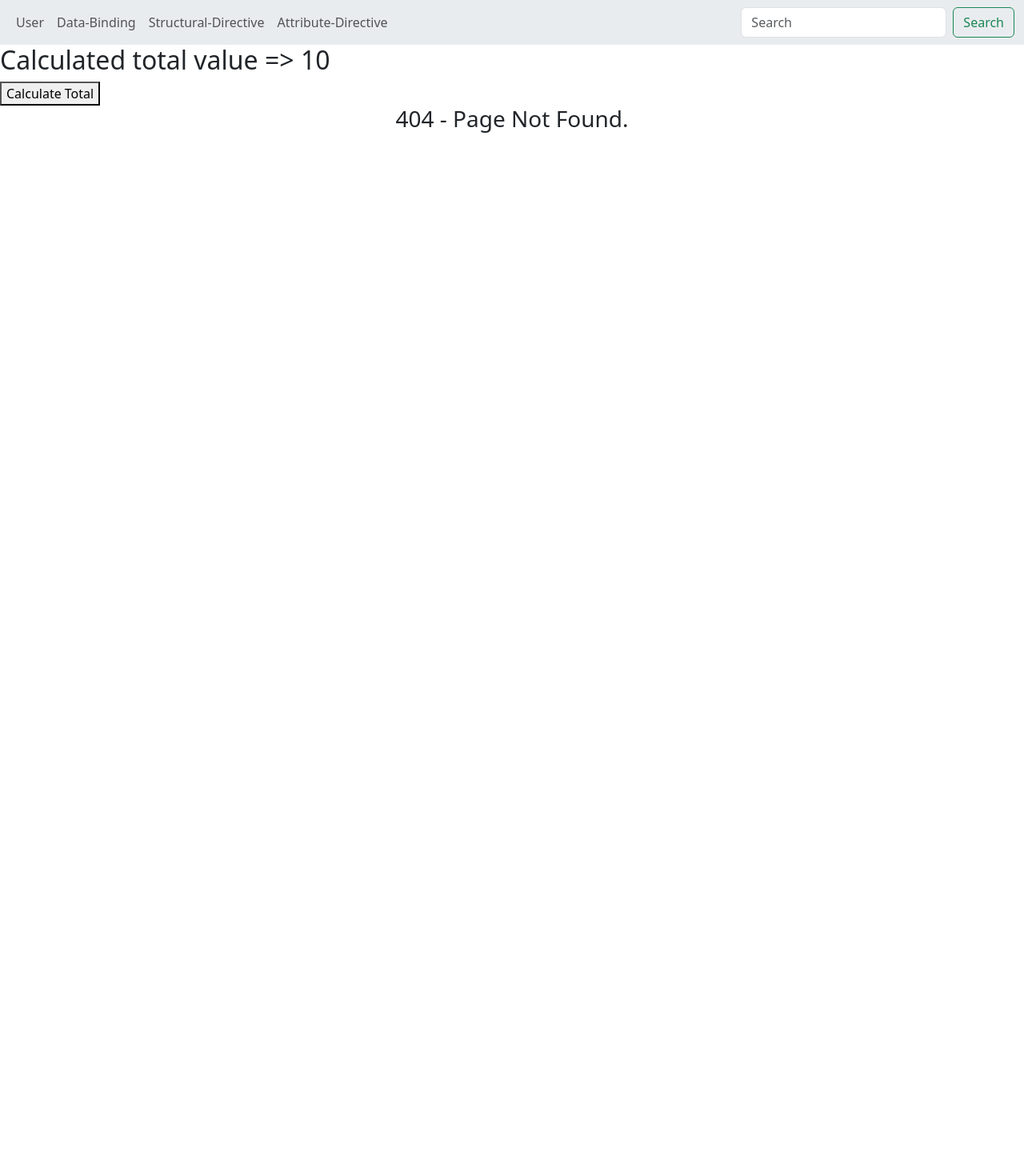
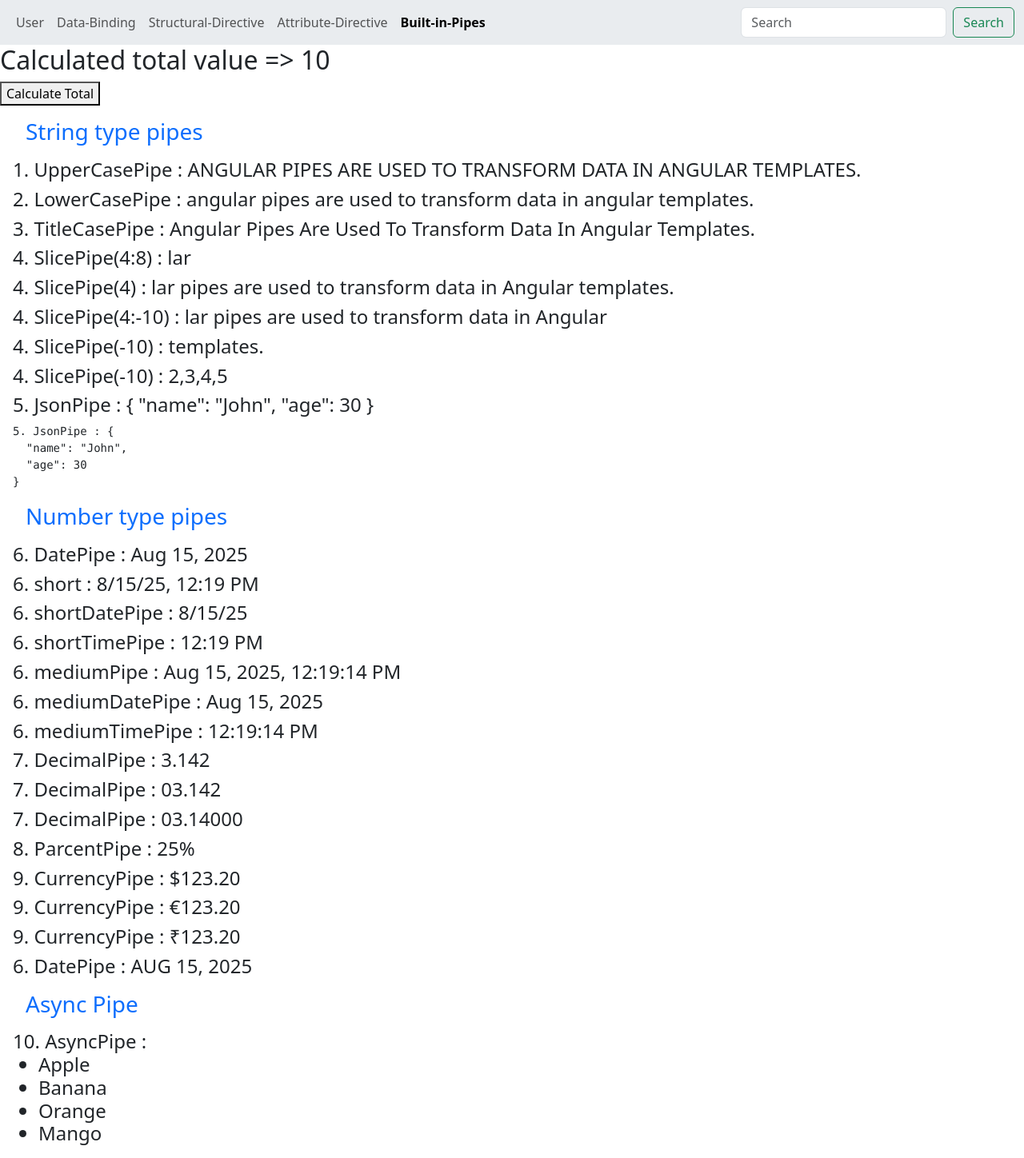
Before and after one commit to Chabsy123/angular-v19-tutorial-02, an Angular app: page /built-in-pipes in a window 1280 px wide. Before the commit this address had no page. Shown: the whole page at 80% size. Before the commit the page ends 800 px from the top, so only its background shows below. Built offline with nearby package versions, Linux system fonts and the light colour scheme.

Commit message:
Add Built-in Pipes

```diff
--- a/src/app/app.component.html
+++ b/src/app/app.component.html
@@ -8,12 +8,15 @@
       - data-bs-target: Points to the collapsible content
       - aria-* attributes: Accessibility improvements
     -->
-    <button class="navbar-toggler" type="button"
+    <button
+      class="navbar-toggler"
+      type="button"
       data-bs-toggle="collapse"
       data-bs-target="#navbarSupportedContent"
       aria-controls="navbarSupportedContent"
       aria-expanded="false"
-            aria-label="Toggle navigation">
+      aria-label="Toggle navigation"
+    >
       <!-- Default Bootstrap toggler icon -->
       <span class="navbar-toggler-icon"></span>
     </button>
@@ -22,19 +25,25 @@
     <div class="collapse navbar-collapse" id="navbarSupportedContent">
       <!-- Main navigation links (left-aligned) -->
       <ul class="navbar-nav me-auto mb-2 mb-lg-0">
-
         <!--
           Navigation item with Angular routerLink
           - routerLinkActive: Adds 'active' class when route matches
           - routerLink: Simple static route path
         -->
         <li class="nav-item">
-          <a class="nav-link" routerLinkActive="active" routerLink="/user">User</a>
+          <a class="nav-link" routerLinkActive="active" routerLink="/user"
+            >User</a
+          >
         </li>
 
         <!-- Another navigation item with static route -->
         <li class="nav-item">
-          <a class="nav-link" routerLinkActive="active" routerLink="/data-binding">Data-Binding</a>
+          <a
+            class="nav-link"
+            routerLinkActive="active"
+            routerLink="/data-binding"
+            >Data-Binding</a
+          >
         </li>
 
         <!--
@@ -42,8 +51,12 @@
           - [routerLink]: Alternate syntax that accepts string route
         -->
         <li class="nav-item">
-          <a class="nav-link" routerLinkActive="active"
-          [routerLink]="'structural-directive'">Structural-Directive</a>
+          <a
+            class="nav-link"
+            routerLinkActive="active"
+            [routerLink]="'structural-directive'"
+            >Structural-Directive</a
+          >
         </li>
 
         <!--
@@ -52,17 +65,33 @@
           - This example passes multiple route segments/parameters
         -->
         <li class="nav-item">
-          <a class="nav-link" routerLinkActive="active" [routerLink]="['attribute-directives', 2, 'abc']">Attribute-Directive</a>
+          <a
+            class="nav-link"
+            routerLinkActive="active"
+            [routerLink]="['attribute-directives', 2, 'abc']"
+            >Attribute-Directive</a
+          >
+        </li>
+
+        <li class="nav-item">
+          <a
+            class="nav-link"
+            routerLinkActive="active"
+            [routerLink]="['built-in-pipes']"
+            >Built-in-Pipes</a
+          >
         </li>
       </ul>
 
       <!-- Search form (right-aligned) -->
       <form class="d-flex" role="search">
         <!-- Search input field -->
-        <input class="form-control me-2"
+        <input
+          class="form-control me-2"
           type="search"
           placeholder="Search"
-               aria-label="Search"/>
+          aria-label="Search"
+        />
         <!-- Search submit button -->
         <button class="btn btn-outline-success" type="submit">Search</button>
       </form>
@@ -77,7 +106,6 @@
 -->
 <!-- <router-outlet></router-outlet> -->
 
-
 <!-- <app-directives></app-directives> -->
 <!-- <app-structural-directives-ngif-vs-if></app-structural-directives-ngif-vs-if> -->
 <!-- <app-structural-directive-ngfor-vs-for></app-structural-directive-ngfor-vs-for> -->
@@ -85,4 +113,4 @@
 <!-- <app-attribute-directives></app-attribute-directives> -->
 <!-- <app-signals></app-signals> -->
 <app-linked-signal></app-linked-signal>
-<router-outlet/>
+<router-outlet />
--- a/src/app/app.routes.ts
+++ b/src/app/app.routes.ts
@@ -4,6 +4,7 @@
 import { StructuralDirectivesNgifVsIfComponent } from './structural-directives-ngif-vs-if/structural-directives-ngif-vs-if.component';
 import { AttributeDirectivesComponent } from './attribute-directives/attribute-directives.component';
 import { PageNotFoundComponent } from './page-not-found/page-not-found.component';
+import { BuiltInPipesComponent } from './built-in-pipes/built-in-pipes.component';
 
 export const routes: Routes = [
     // {path : '', component : UserComponent},
@@ -17,5 +18,6 @@
     {path : 'data-binding', component : DataBindingComponent},
     {path : 'structural-directive', component : StructuralDirectivesNgifVsIfComponent},
     {path : 'attribute-directive', component : AttributeDirectivesComponent},
+    {path : 'built-in-pipes', component : BuiltInPipesComponent},
     {path : '**', component : PageNotFoundComponent},
 ];
--- /dev/null
+++ b/src/app/built-in-pipes/built-in-pipes.component.html
@@ -0,0 +1,45 @@
+<div class="m-3">
+    <h3 class="text-primary m-3"> String type pipes</h3>
+    <h4>1. UpperCasePipe : {{angularPipes | uppercase}}</h4>
+    <h4>2. LowerCasePipe : {{angularPipes | lowercase}}</h4>
+    <h4>3. TitleCasePipe : {{angularPipes | titlecase}}</h4>
+    <h4>4. SlicePipe(4:8) : {{angularPipes | slice:4:8}}</h4>
+       <h4>4. SlicePipe(4) : {{angularPipes | slice : 4 }}</h4>
+    <h4>4. SlicePipe(4:-10) : {{angularPipes | slice : 4:-10 }}</h4>
+    <h4>4. SlicePipe(-10) : {{angularPipes | slice : -10 }}</h4>
+    <h4>4. SlicePipe(-10) : {{[1,2,3,4,5,6] | slice : 1:-1 }}</h4>
+
+
+    <h4>5. JsonPipe : {{personData | json}}</h4>
+    <pre>5. JsonPipe : {{personData | json}}</pre>
+
+    <h3 class="text-primary m-3">Number type pipes</h3>
+    <h4>6. DatePipe : {{currentDate | date}}</h4>
+    <h4>6. short : {{currentDate | date:'short'}}</h4>
+    <h4>6. shortDatePipe : {{currentDate | date:'shortDate'}}</h4>
+    <h4>6. shortTimePipe : {{currentDate | date:'shortTime'}}</h4>
+    <h4>6. mediumPipe : {{currentDate | date:'medium'}}</h4>
+    <h4>6. mediumDatePipe : {{currentDate | date:'mediumDate'}}</h4>
+    <h4>6. mediumTimePipe : {{currentDate | date:'mediumTime'}}</h4>
+
+    <h4>7. DecimalPipe : {{3.141592653 | number:'1.3'}}</h4>
+    <h4>7. DecimalPipe : {{3.141592653 | number:'2.3'}}</h4>
+    <h4>7. DecimalPipe : {{3.14 | number:'2.5'}}</h4>
+
+    <h4>8. ParcentPipe : {{0.25 | percent}}</h4>
+    <h4>9. CurrencyPipe : {{123.20 | currency }}</h4>
+    <h4>9. CurrencyPipe : {{123.20 | currency : 'EUR'}}</h4>
+    <h4>9. CurrencyPipe : {{123.20 | currency : 'INR'}}</h4>
+
+    <h4>6. DatePipe : {{currentDate | date | uppercase}}</h4>
+
+    <h3 class="text-primary m-3">Async Pipe</h3>
+
+    <h4>10. AsyncPipe :
+        <ul>
+            @for(item of items | async;track item){
+            <li>{{item}}</li>
+            }
+        </ul>
+    </h4>
+</div>
--- /dev/null
+++ b/src/app/built-in-pipes/built-in-pipes.component.ts
@@ -0,0 +1,28 @@
+import { CommonModule } from '@angular/common';
+import { Component } from '@angular/core';
+import { of } from 'rxjs';
+
+@Component({
+  selector: 'app-built-in-pipes',
+  imports: [CommonModule],
+  templateUrl: './built-in-pipes.component.html',
+  styleUrl: './built-in-pipes.component.scss'
+})
+export class BuiltInPipesComponent {
+    angularPipes : string = "Angular pipes are used to transform data in Angular templates.";
+
+ personData = {
+  name: "John",
+  age: 30,
+  // address: {
+  //   city: "New York",
+  //   state: "NY"
+  // }
+ }
+
+currentDate : Date = new Date();
+
+items = of(['Apple', 'Banana', 'Orange', 'Mango']);
+
+
+}
--- a/src/app/user/user.component.ts
+++ b/src/app/user/user.component.ts
@@ -1,20 +1,55 @@
 import { Component } from '@angular/core';
 import { Router, RouterLink } from '@angular/router';
-
+import { AfterContentChecked, AfterContentInit, AfterViewChecked, AfterViewInit, DoCheck, OnChanges, OnDestroy, OnInit, SimpleChanges } from '@angular/core';
 @Component({
   selector: 'app-user',
   imports: [RouterLink],
   templateUrl: './user.component.html',
   styleUrl: './user.component.scss'
 })
-export class UserComponent {
-      constructor(private router : Router) {
+export class UserComponent implements OnChanges, OnInit, DoCheck, AfterContentInit, AfterContentChecked, AfterViewInit, AfterViewChecked, OnDestroy {
+loginData() {
+throw new Error('Method not implemented.');
+}
+  constructor(private router: Router) {
+    console.log("constructor called.");
+  }
 
-      }
+  ngOnChanges(changes: SimpleChanges): void {
+    // use for component input property
+    console.log("1. ngOnChanges called.");
+  }
 
-      loginData(){
-        // user verificarion logic
-    // this.router.navigateByUrl("structural-directive");
-        this.router.navigate(['structural-directive']);
-      }
+  ngOnInit(): void {
+    // use this for API calls
+    console.log("2. ngOnInit called.");
+  }
+
+  ngDoCheck(): void {
+    // use for every change detection
+    console.log("3. ngDoCheck called");
+  }
+  ngAfterContentInit(): void {
+    // use for ng-content
+    console.log("4. ngAfterContentInit called");
+  }
+  ngAfterContentChecked(): void {
+    console.log("5. ngAfterContentChecked called");
+  }
+  ngAfterViewInit(): void {
+    // use for viewChild
+    console.log("6. ngAfterViewInit called");
+  }
+  ngAfterViewChecked(): void {
+    console.log("7. ngAfterViewChecked called");
+  }
+  ngOnDestroy(): void {
+    console.log("8. ngOnDestroy called");
+  }
 }
+
+// loginData(){
+  // user verificarion logic
+  // this.router.navigateByUrl("structural-directive");
+//   this.router.navigate(['structural-directive']);
+// }
```
Also changed, not shown: src/app/built-in-pipes/built-in-pipes.component.scss (added), 1 other file (tests, documents, lock files or other folders). Lines whose indentation alone changed are shown as unchanged.
